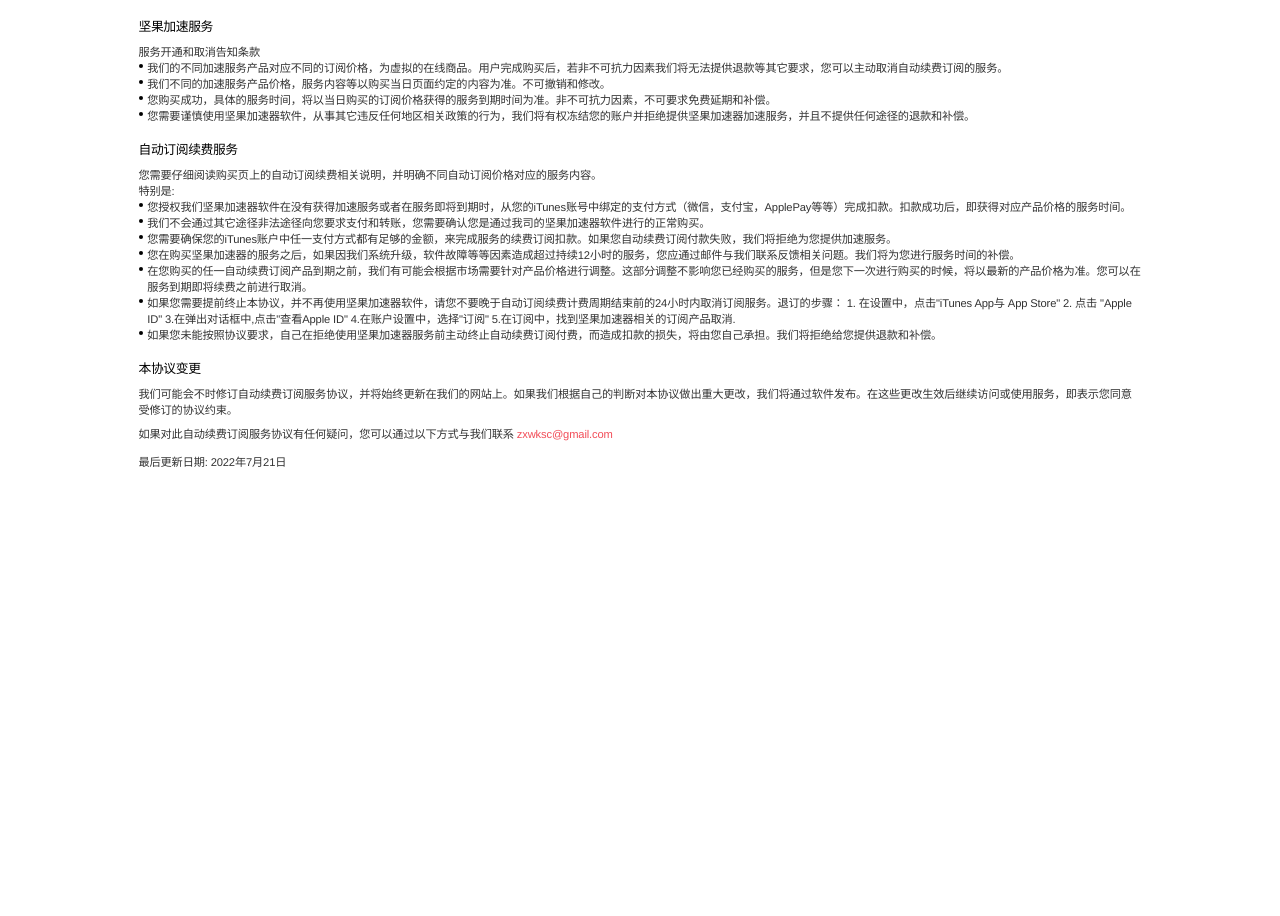
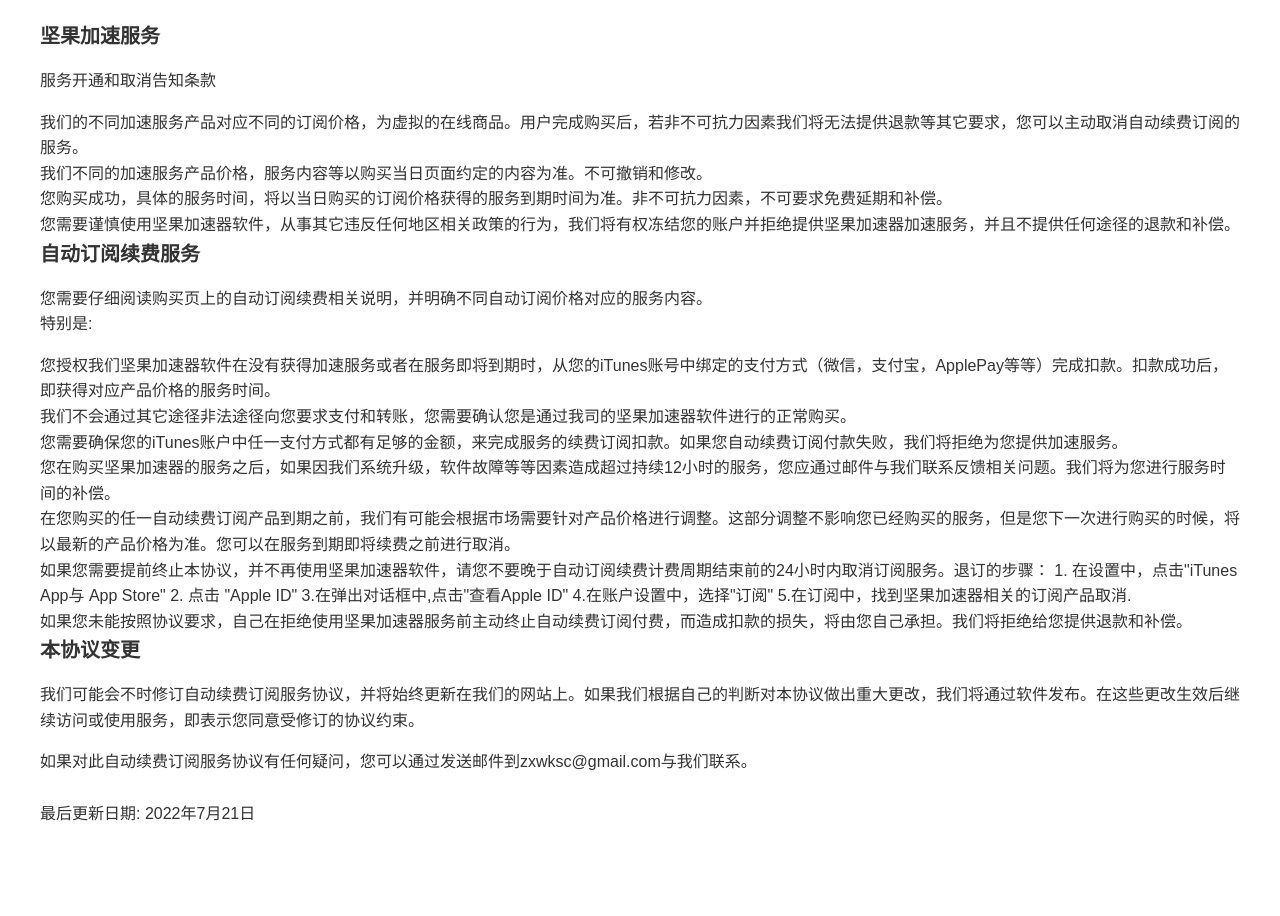
Before and after one commit to zxwksc/jianguo.github.io, a Jekyll site: the page automatic_renewal.html, which Jekyll copies as it is, in a window 1280 px wide. Built offline with Jekyll 4.4.1, drawn with Linux system fonts in a browser that asks for light colours.

Commit message:
Update automatic_renewal.html

```diff
--- a/automatic_renewal.html
+++ b/automatic_renewal.html
@@ -4,139 +4,96 @@
     <meta charset="UTF-8">
     <meta name="viewport" content="width=device-width, user-scalable=no, initial-scale=1.0, maximum-scale=1.0, minimum-scale=1.0">
     <meta http-equiv="X-UA-Compatible" content="ie=edge">
-    <title>坚果加速器自动续费订阅服务协议</title>
+    <title>自动续费订阅服务协议</title>
     <style>
-        html {
-            height: 100%;
-        }
-
-        body {
-            font-family: San Francisco, "Helvetica Neue", Helvetica, Arial, sans-serif;
-            background-color: #fff;
-            width: 100%;
-            height: 100%;
-        }
-
         * {
             margin: 0;
             padding: 0;
-            -webkit-box-sizing: border-box;
-            box-sizing: border-box;
+            font-family: Arial, "Microsoft Yahei";
         }
 
-        .main {
-            width:100%;
-            margin: 0 auto;
-            max-width: 1027px;
+        html {
+            font-family: "Helvetica Neue", Helvetica, "Segoe UI", Arial, freesans, sans-serif;
+            font-size: 16px;
+            line-height: 1.6;
+            color: #333;
+            background-color: #fff;
+            overflow: initial;
+            box-sizing: border-box;
+            word-wrap: break-word;
         }
 
-        .title {
-            color:#333;
-            font-size: 0.9rem;
-            margin-top: 1.4rem;
-            width:100%;
-            text-align: center;
-            letter-spacing: -0.36px;
-            font-weight: 400;
+        li {
+            list-style-type: none;
         }
 
-        .common_word {
-            color:#333;
-            font-size: 0.7rem;
-            letter-spacing: -0.15px;
-            font-weight: 300;
-            padding:0 0.75rem 0;
+        h1 {
+            margin-bottom: 0;
         }
 
-        .head_common {
-            color:#000;
-            font-size: 0.8rem;
-            font-weight: 400;
-            letter-spacing: -0.39px;
-            padding:0 0.75rem 0;
-        }
-        .head1 {
-            margin-top: 1.5rem;
-        }
-        .text_top {
-            margin-top: 0.5rem;
+        h4 {
+            font-size: 1.25em;
+            font-weight: 600;
         }
 
-        .head_top {
-            margin-top: 1rem;
+        .container {
+            margin: 0 auto;
+            max-width: 1200px;
+            padding: 20px 10px;
         }
 
-        .email {
-            color:#F24D58;
+        p {
+            display: block;
+            margin-block-start: 1em;
+            margin-block-end: 1em;
+            margin-inline-start: 0px;
+            margin-inline-end: 0px;
         }
-        .bottom_distance {
-            padding-bottom: 1.5rem;
-        }
-
-        .dot {
-            overflow: hidden;
-        }
-
-        .dot span {
-            padding-left: 0.55rem;
-            display: block;
-        }
-
-        .dot i {
-            width: 0.25rem;
-            height:0.25rem;
-            border-radius: 50%;
-            background-color: #000;
-            display:block;
-            float: left;
-            margin-top: 0.3rem;
-        }
-
     </style>
 </head>
 <body>
-<div class="main">
-    <p class="head_top head_common">坚果加速服务</p>
-    <p class="text_top common_word">
+<div class="container">
+    <h4>坚果加速服务</h4>
+    <p>
         <span>服务开通和取消告知条款</span>
     </p>
-    <div class="dot common_word"><i></i><span>我们的不同加速服务产品对应不同的订阅价格，为虚拟的在线商品。用户完成购买后，若非不可抗力因素我们将无法提供退款等其它要求，您可以主动取消自动续费订阅的服务。
+    <div><span>我们的不同加速服务产品对应不同的订阅价格，为虚拟的在线商品。用户完成购买后，若非不可抗力因素我们将无法提供退款等其它要求，您可以主动取消自动续费订阅的服务。
 </span>
     </div>
-    <div class="dot common_word"><i></i><span>我们不同的加速服务产品价格，服务内容等以购买当日页面约定的内容为准。不可撤销和修改。</span></div>
-    <div class="dot common_word"><i></i><span>您购买成功，具体的服务时间，将以当日购买的订阅价格获得的服务到期时间为准。非不可抗力因素，不可要求免费延期和补偿。</span>
+    <div><span>我们不同的加速服务产品价格，服务内容等以购买当日页面约定的内容为准。不可撤销和修改。</span></div>
+    <div><span>您购买成功，具体的服务时间，将以当日购买的订阅价格获得的服务到期时间为准。非不可抗力因素，不可要求免费延期和补偿。</span>
     </div>
-    <div class="dot common_word"><i></i><span>您需要谨慎使用坚果加速器软件，从事其它违反任何地区相关政策的行为，我们将有权冻结您的账户并拒绝提供坚果加速器加速服务，并且不提供任何途径的退款和补偿。
+    <div><span>您需要谨慎使用坚果加速器软件，从事其它违反任何地区相关政策的行为，我们将有权冻结您的账户并拒绝提供坚果加速器加速服务，并且不提供任何途径的退款和补偿。
 </span>
     </div>
-    <p class="head_top head_common">自动订阅续费服务</p>
-    <p class="text_top common_word">
+    <h4>自动订阅续费服务</h4>
+    <p>
         <span>您需要仔细阅读购买页上的自动订阅续费相关说明，并明确不同自动订阅价格对应的服务内容。 </span><br>
         <span>特别是:</span>
     </p>
-    <div class="dot common_word"><i></i><span>您授权我们坚果加速器软件在没有获得加速服务或者在服务即将到期时，从您的iTunes账号中绑定的支付方式（微信，支付宝，ApplePay等等）完成扣款。扣款成功后，即获得对应产品价格的服务时间。</span>
+    <div><span>您授权我们坚果加速器软件在没有获得加速服务或者在服务即将到期时，从您的iTunes账号中绑定的支付方式（微信，支付宝，ApplePay等等）完成扣款。扣款成功后，即获得对应产品价格的服务时间。</span>
     </div>
-    <div class="dot common_word"><i></i><span>我们不会通过其它途径非法途径向您要求支付和转账，您需要确认您是通过我司的坚果加速器软件进行的正常购买。</span>
+    <div><span>我们不会通过其它途径非法途径向您要求支付和转账，您需要确认您是通过我司的坚果加速器软件进行的正常购买。</span>
     </div>
-    <div class="dot common_word"><i></i><span>您需要确保您的iTunes账户中任一支付方式都有足够的金额，来完成服务的续费订阅扣款。如果您自动续费订阅付款失败，我们将拒绝为您提供加速服务。</span>
+    <div><span>您需要确保您的iTunes账户中任一支付方式都有足够的金额，来完成服务的续费订阅扣款。如果您自动续费订阅付款失败，我们将拒绝为您提供加速服务。</span>
     </div>
-    <div class="dot common_word"><i></i><span>您在购买坚果加速器的服务之后，如果因我们系统升级，软件故障等等因素造成超过持续12小时的服务，您应通过邮件与我们联系反馈相关问题。我们将为您进行服务时间的补偿。</span>
+    <div><span>您在购买坚果加速器的服务之后，如果因我们系统升级，软件故障等等因素造成超过持续12小时的服务，您应通过邮件与我们联系反馈相关问题。我们将为您进行服务时间的补偿。</span>
     </div>
-    <div class="dot common_word"><i></i><span>在您购买的任一自动续费订阅产品到期之前，我们有可能会根据市场需要针对产品价格进行调整。这部分调整不影响您已经购买的服务，但是您下一次进行购买的时候，将以最新的产品价格为准。您可以在服务到期即将续费之前进行取消。
+    <div><span>在您购买的任一自动续费订阅产品到期之前，我们有可能会根据市场需要针对产品价格进行调整。这部分调整不影响您已经购买的服务，但是您下一次进行购买的时候，将以最新的产品价格为准。您可以在服务到期即将续费之前进行取消。
 </span>
     </div>
-    <div class="dot common_word"><i></i><span>如果您需要提前终止本协议，并不再使用坚果加速器软件，请您不要晚于自动订阅续费计费周期结束前的24小时内取消订阅服务。退订的步骤：
+    <div><span>如果您需要提前终止本协议，并不再使用坚果加速器软件，请您不要晚于自动订阅续费计费周期结束前的24小时内取消订阅服务。退订的步骤：
 1. 在设置中，点击"iTunes App与 App Store" 2. 点击 "Apple ID" 3.在弹出对话框中,点击"查看Apple ID" 4.在账户设置中，选择"订阅" 5.在订阅中，找到坚果加速器相关的订阅产品取消.
 </span>
     </div>
-    <div class="dot common_word"><i></i><span>如果您未能按照协议要求，自己在拒绝使用坚果加速器服务前主动终止自动续费订阅付费，而造成扣款的损失，将由您自己承担。我们将拒绝给您提供退款和补偿。</span>
+    <div><span>如果您未能按照协议要求，自己在拒绝使用坚果加速器服务前主动终止自动续费订阅付费，而造成扣款的损失，将由您自己承担。我们将拒绝给您提供退款和补偿。</span>
     </div>
-    <p class="head_top head_common">本协议变更</p>
-    <p class="text_top common_word">
+    <h4>本协议变更</h4>
+    <p>
         <span>我们可能会不时修订自动续费订阅服务协议，并将始终更新在我们的网站上。如果我们根据自己的判断对本协议做出重大更改，我们将通过软件发布。在这些更改生效后继续访问或使用服务，即表示您同意受修订的协议约束。</span>
     </p>
-    <p class="bottom_distance text_top common_word">
-        <span>如果对此自动续费订阅服务协议有任何疑问，您可以通过以下方式与我们联系 <span class="email">zxwksc@gmail.com</span></span>
+    <p>
+        <span>如果对此自动续费订阅服务协议有任何疑问，您可以通过发送邮件到zxwksc@gmail.com与我们联系。</span>
         <br><br>
         <span>最后更新日期: 2022年7月21日</span>
     </p>
```
